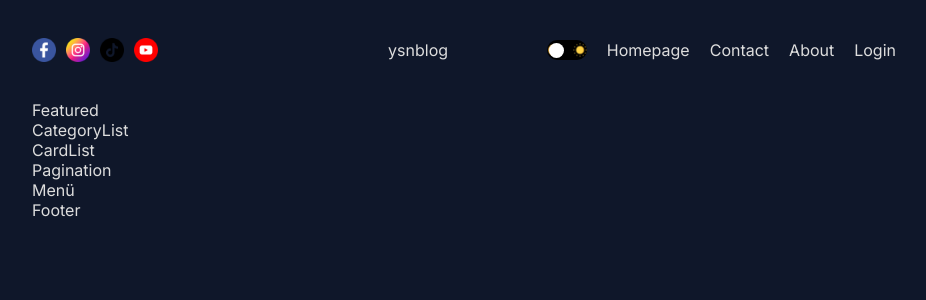
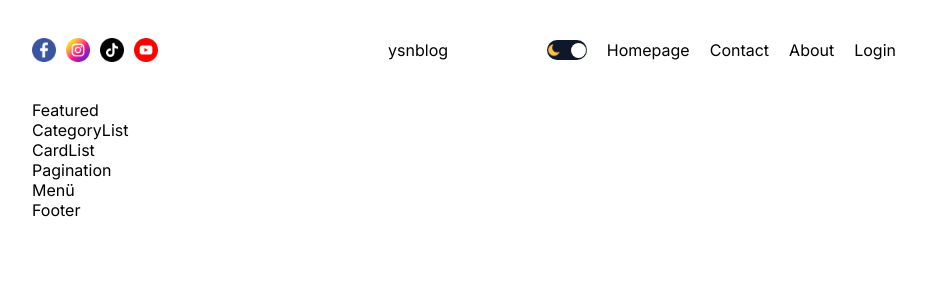
Before and after one commit to ysncvk/next-blog-app, a Next.js app: page / in a window 1280 px wide. Shown: the top 300 px of the page, without its empty margins (176-1102 px from the left). Built offline with nearby package versions, Linux system fonts and the light colour scheme.

Commit message:
feat: add theme-switcher

```diff
--- a/src/app/globals.css
+++ b/src/app/globals.css
@@ -21,7 +21,7 @@
     text-decoration: none;
 }
 
-.light{
+.dark{
     --bg:#0f172a;
     --text-color: #ddd;
     --softBg: #1f273a;
--- a/src/components/themeToggle/ThemeToggle.jsx
+++ b/src/components/themeToggle/ThemeToggle.jsx
@@ -1,20 +1,31 @@
 "use client";
 
-import { useContext} from 'react'
-import styles from "./themeToggle.module.css"
-import Image from 'next/image'
-import { ThemeContext } from '@/context/ThemeContext'
+import { useContext } from "react";
+import styles from "./themeToggle.module.css";
+import Image from "next/image";
+import { ThemeContext } from "@/context/ThemeContext";
 
 export default function ThemeToggle() {
+  const { toggle, theme } = useContext(ThemeContext);
 
-  const { toggle, theme } = useContext(ThemeContext);
-  console.log(theme)
   return (
-    <div className={styles.container} onClick={toggle}>
-    <Image src="/moon.png" alt="" width={14} height={14} />
-    <div className={styles.ball}></div>
-    <Image src="/sun.png" alt="" width={14} height={14} />
-
+    <div
+      className={styles.container}
+      onClick={toggle}
+      style={
+        theme === "dark" ? { backgroundColor: "white" } : { backgroundColor: "#0f172a" }
+      }
+    >
+      <Image src="/moon.png" alt="" width={14} height={14} />
+      <div
+        className={styles.ball}
+        style={
+          theme === "dark"
+            ? { left: 1, background: "#0f172a" }
+            : { right: 1, background: "white" }
+        }
+      ></div>
+      <Image src="/sun.png" alt="" width={14} height={14} />
     </div>
-  )
+  );
 }
--- a/src/components/themeToggle/themeToggle.module.css
+++ b/src/components/themeToggle/themeToggle.module.css
@@ -6,7 +6,6 @@
     display: flex;
     align-items: center;
     justify-content: space-between;
-    background-color: black;
     position: relative;
 }
 
@@ -14,7 +13,5 @@
     width: 15px;
     height: 15px;
     border-radius:50%;
-    background-color: white;
     position:absolute;
-    left: 2px
 }
--- a/src/context/ThemeContext.jsx
+++ b/src/context/ThemeContext.jsx
@@ -5,7 +5,7 @@
 export const ThemeContext = createContext();
 
 const getFromLocalStorage = () => {
-  if (typeof window !== undefined) {
+  if (typeof window !=="undefined") {
     const value = localStorage.getItem("theme");
     return value || "light";
   }
--- a/src/providers/ThemeProvider.jsx
+++ b/src/providers/ThemeProvider.jsx
@@ -1,12 +1,20 @@
 "use client"
 import { ThemeContext } from '@/context/ThemeContext';
-import React, {useContext} from 'react'
+import React, {useContext,useState, useEffect} from 'react'
 
 export const ThemeProvider = ({children}) => {
 
     const {theme} = useContext(ThemeContext);
-    console.log(theme)
-  return (
-    <div className= {theme}>{children}</div>
-  )
+    const [mounted, setMounted] = useState(false);
+
+    useEffect (() => {
+      setMounted(true);
+    },[])
+
+    if (mounted) {
+      return (
+        <div className= {theme}>{children}</div>
+      )
+    }
+
 }
```
